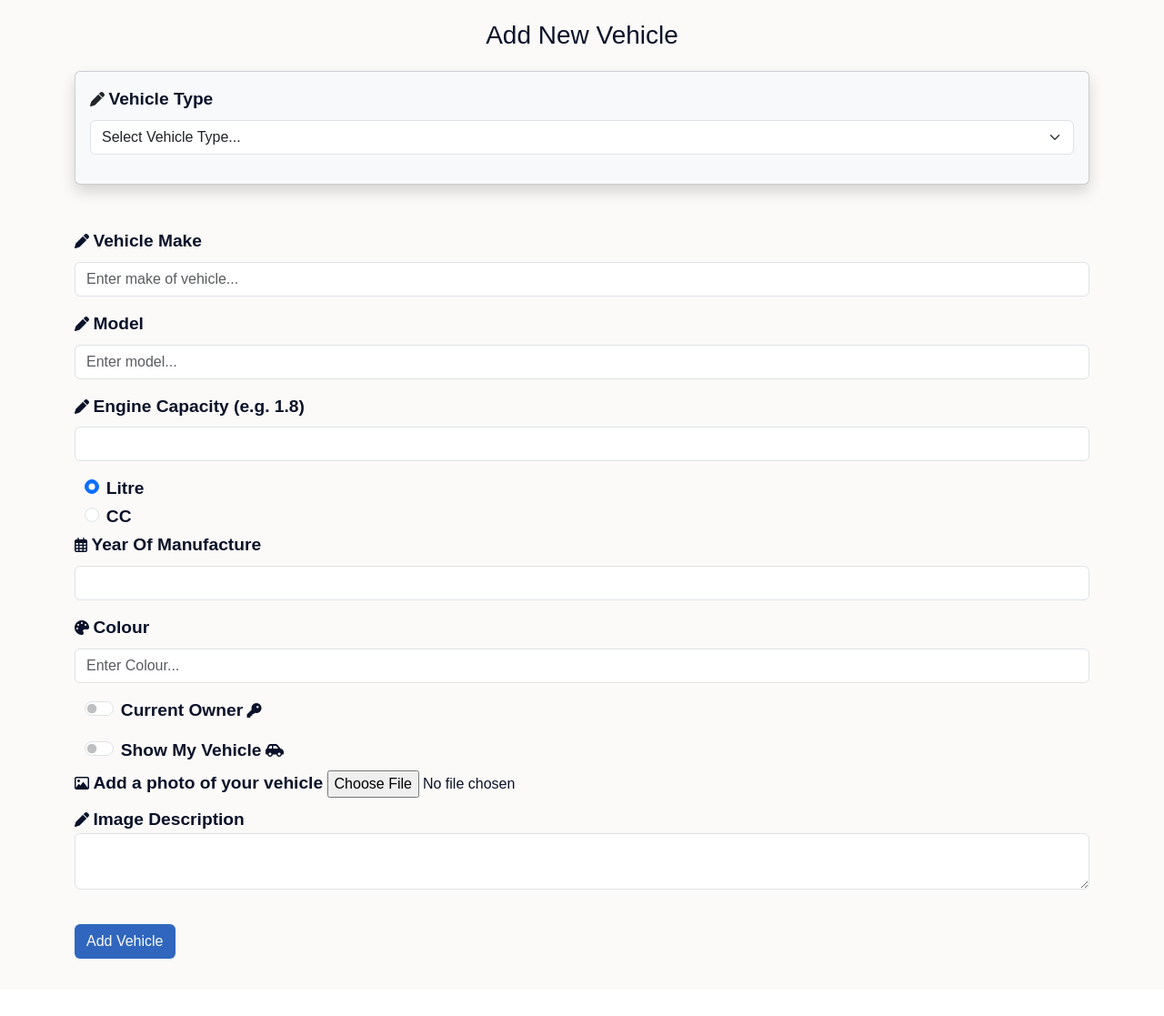
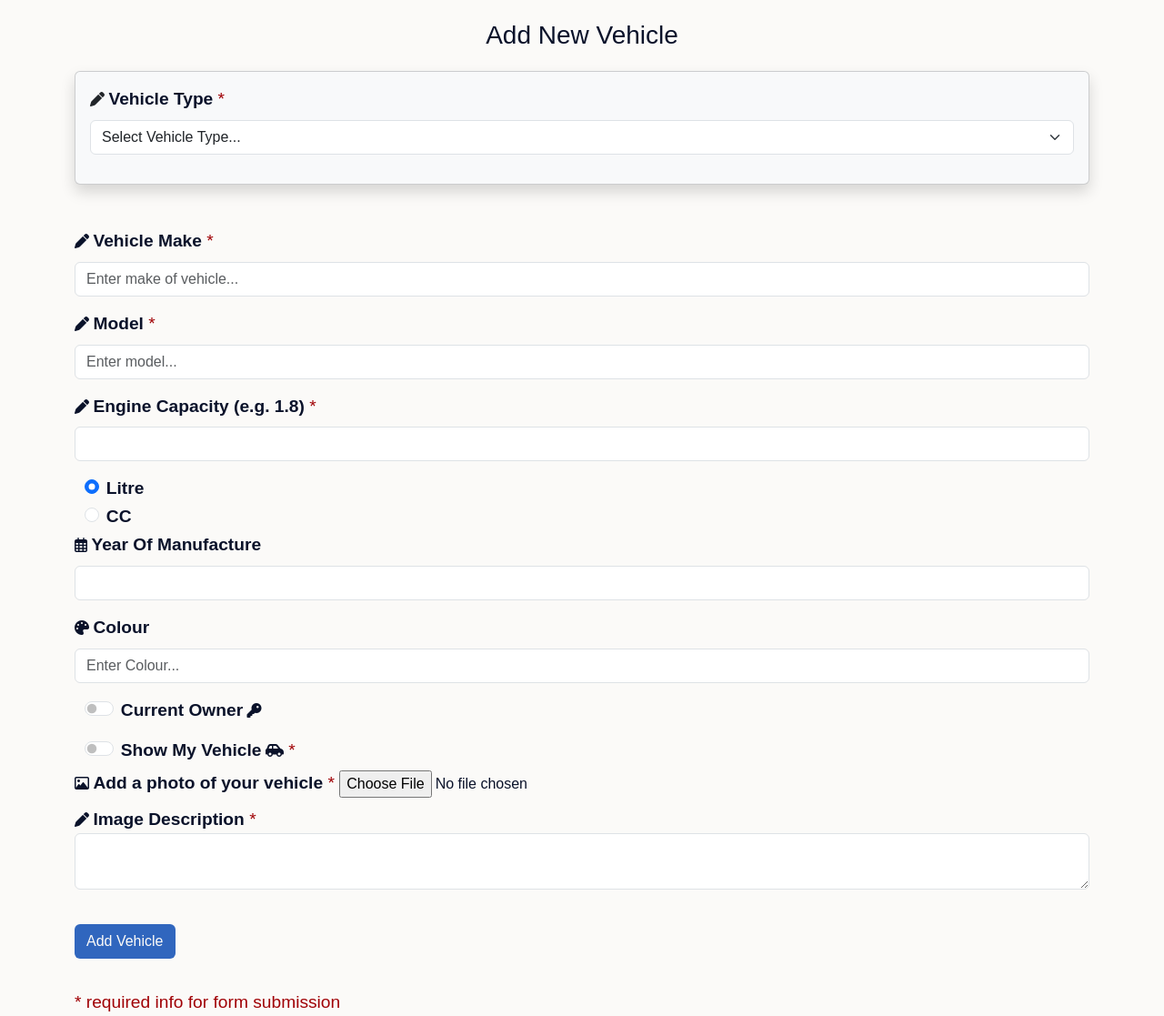
Before and after one commit to Ad-White/my-vehicle-history, a Flask app: page /add_new_vehicle in a window 1280 px wide. Shown: the part 62-1179 px from the top of the page at 91% size. Before the commit the page ends 1116 px from the top, so only its background shows below. Run offline with Flask 3, Linux system fonts and the light colour scheme; data that the repository does not hold is empty; some libraries are stand-ins or nearby versions; some web fonts are replaced.

Commit message:
Add visual aid to required fields

```diff
--- a/static/css/style.css
+++ b/static/css/style.css
@@ -98,3 +98,8 @@ label {
     margin-top: 3%;
     margin-bottom: 3%;
 }
+
+span {
+    font-size: 120%;
+    color: #a00005;
+}
--- a/templates/add_new_vehicle.html
+++ b/templates/add_new_vehicle.html
@@ -9,7 +9,7 @@
                 <div class="row"></div>
                     <div class="mb-3 col-12">
                         <i class="fa-solid fa-pen"></i>
-                        <label for="vehicle_type" class="form-label">Vehicle Type</label>
+                        <label for="vehicle_type" class="form-label">Vehicle Type</label><span> * </span>
                         <select id="vehicle_type" name="vehicle_type" class="form-select" aria-label="select vehicle type" required>
                             <option value="" selected>Select Vehicle Type...</option>
                             {% for vehicle_type in vehicle_types %}
@@ -22,7 +22,7 @@
                 <div class="row">
                     <div class="mb-3 col-12">
                         <i class="fa-solid fa-pen"></i>
-                        <label for="make" class="form-label">Vehicle Make</label>
+                        <label for="make" class="form-label">Vehicle Make</label><span> * </span>
                         <input type="text" class="form-control" id="make" name="make"
                         minlength="2" maxlength="25" placeholder="Enter make of vehicle..." pattern="^[a-zA-Z0-9\s]{2,25}$" required>
                     </div>
@@ -31,7 +31,7 @@
                 <div class="row">
                     <div class="mb-3 col-12">
                         <i class="fa-solid fa-pen"></i>
-                        <label for="model" class="form-label">Model</label>
+                        <label for="model" class="form-label">Model</label><span> * </span>
                         <input type="text" class="form-control" id="model" name="model"
                         placeholder="Enter model..." minlength="1" maxlength="25" pattern="^[a-zA-Z0-9\s]{1,25}$" required>
                     </div>
@@ -40,7 +40,7 @@
                 <div class="row">
                     <div class="mb-3 col-12">
                         <i class="fa-solid fa-pen"></i>
-                        <label for="capacity" class="form-label">Engine Capacity (e.g. 1.8)</label>
+                        <label for="capacity" class="form-label">Engine Capacity (e.g. 1.8)</label><span> * </span>
                         <input type="number" class="form-control" id="capacity" name="capacity"
                         min="0.1" max="9999" step="0.1" value="" required>
                     </div>
@@ -63,7 +63,7 @@
                         <i class="fa-regular fa-calendar-days"></i>
                         <label for="year" class="form-label">Year Of Manufacture</label>
                         <input type="number" class="form-control" id="year" name="year" min="1885" max="2026"
-                            value="" required>
+                            value="">
                     </div>
                 </div>
                 <!-- colour -->
@@ -72,7 +72,7 @@
                         <i class="fa-solid fa-palette"></i>
                         <label for="colour" class="form-label">Colour</label>
                         <input type="text" class="form-control" id="colour" name="colour" minlength="3" maxlength="20"
-                            placeholder="Enter Colour..." required>
+                            placeholder="Enter Colour..." value="">
                     </div>
                 </div>
                 <!-- current owner switch -->
@@ -87,20 +87,20 @@
                 <div class="row">
                     <div class="form-check form-switch">
                         <label class="form-check-label" for="show_my_vehicle">Show My Vehicle</label>
-                        <input class="form-check-input" type="checkbox" role="switch" id="show_my_vehicle" name="show_my_vehicle">
-                        <i class="fa-solid fa-car-side"></i>
+                        <input class="form-check-input" type="checkbox" role="switch" id="show_my_vehicle" name="show_my_vehicle" required>
+                        <i class="fa-solid fa-car-side"></i><span> * </span>
                     </div>
                 </div>
                 <!-- upload a photo of vehicle -->
                     <div class="row">
                         <div class="form-group">
                             <i class="fa-regular fa-image"></i>
-                            <label for="image">Add a photo of your vehicle</label>
+                            <label for="image">Add a photo of your vehicle</label><span> * </span>
                             <input type="file" class="form-control-file" id="image" name="image" accept="image/*" required/>
                         </div>
                         <div class="form-group">
                             <i class="fa-solid fa-pen"></i>
-                            <label for="description">Image Description</label>
+                            <label for="description">Image Description</label><span> * </span>
                             <textarea class="form-control" id="description" name="description" rows="2" max="25" required></textarea>
                         </div>
                     </div>
@@ -109,6 +109,7 @@
                     <div class="col-12">
                         <button class="btn add-edit-save-btn" type="submit">Add Vehicle</button>
                     </div>
+                    <span>* required info for form submission</span>
                 </div>
             </form>
         </div>
```
Also changed, not shown: templates/edit_vehicle.html (+10 -10 lines).
